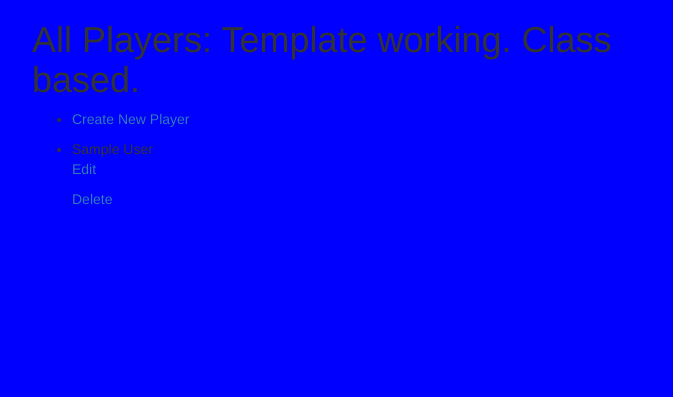
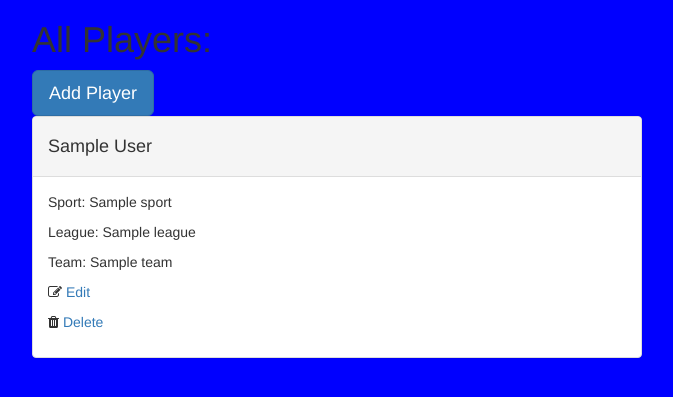
Before and after one commit to Spitigala/playbook, a Django app: template players/templates/players/index.html in a window 1280 px wide. Shown: the top 397 px of the page, without its empty margins (303-976 px from the left). Run offline with Django 3.2, Linux system fonts and the light colour scheme; the template is opened without the code that fills it: most values are stand-ins (such as "Sample title", 1, 10 or a date in 2020); some libraries are stand-ins or nearby versions.

Commit message:
Update player listing's view with bootstrap

```diff
--- a/players/templates/players/index.html
+++ b/players/templates/players/index.html
@@ -1,20 +1,29 @@
 {% extends 'layout.html' %}
 
 {% block players %}
-	<h1>All Players: Template working. Class based.</h1>
-	<ul>
-		<li><a href="/players/create">Create New Player</a></li>
-	</ul>
+		<h1>All Players:</h1>
+		<a href="/players/create"><button type="button" class="btn btn-primary btn-lg add-player">Add Player</button></a>
 
 	{% if all_players %}
-	    <ul>
-	    {% for player in all_players %}
-	        <li>{{ player.first_name }} {{ player.last_name }}</li>
-	        <p><a href="/players/edit/{{player.id}}/">Edit</a></p>
-	        <p><a href="/players/delete/{{player.id}}/">Delete</a></p>
-	    {% endfor %}
-	    </ul>
+
+	  {% for player in all_players %}
+	    <div class="panel panel-default">
+	      <div class="panel-heading"><h4>{{ player.first_name }} {{ player.last_name }}</h4>
+	      </div>
+
+	      <div class="panel-body">
+	      	<p>Sport: {{ player.sport }}</p>
+	      	<p>League: {{ player.league }}</p>
+	      	<p> Team: {{ player.team }}</p>
+	        <p><i class="fa fa-pencil-square-o"></i> <a href="/players/edit/{{player.id}}/">Edit</a></p>
+	        <p><i class="fa fa-trash"></i> <a href="/players/delete/{{player.id}}/">Delete</a></p>
+	      </div>
+	    </div>
+	  {% endfor %}
+
 	{% else %}
+
 	    <p>No Players are available.</p>
+
 	{% endif %}
 {% endblock %}
```
